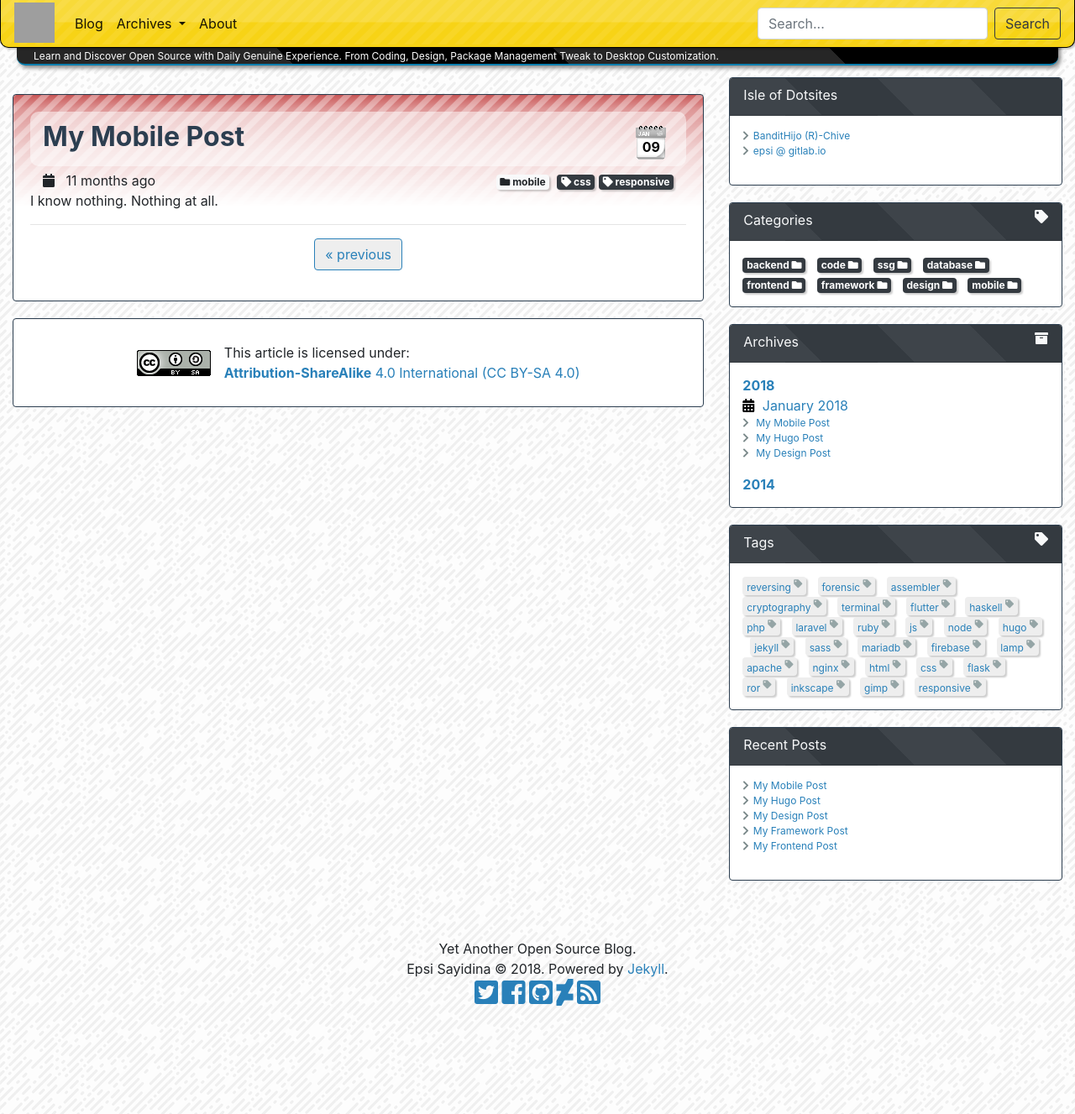
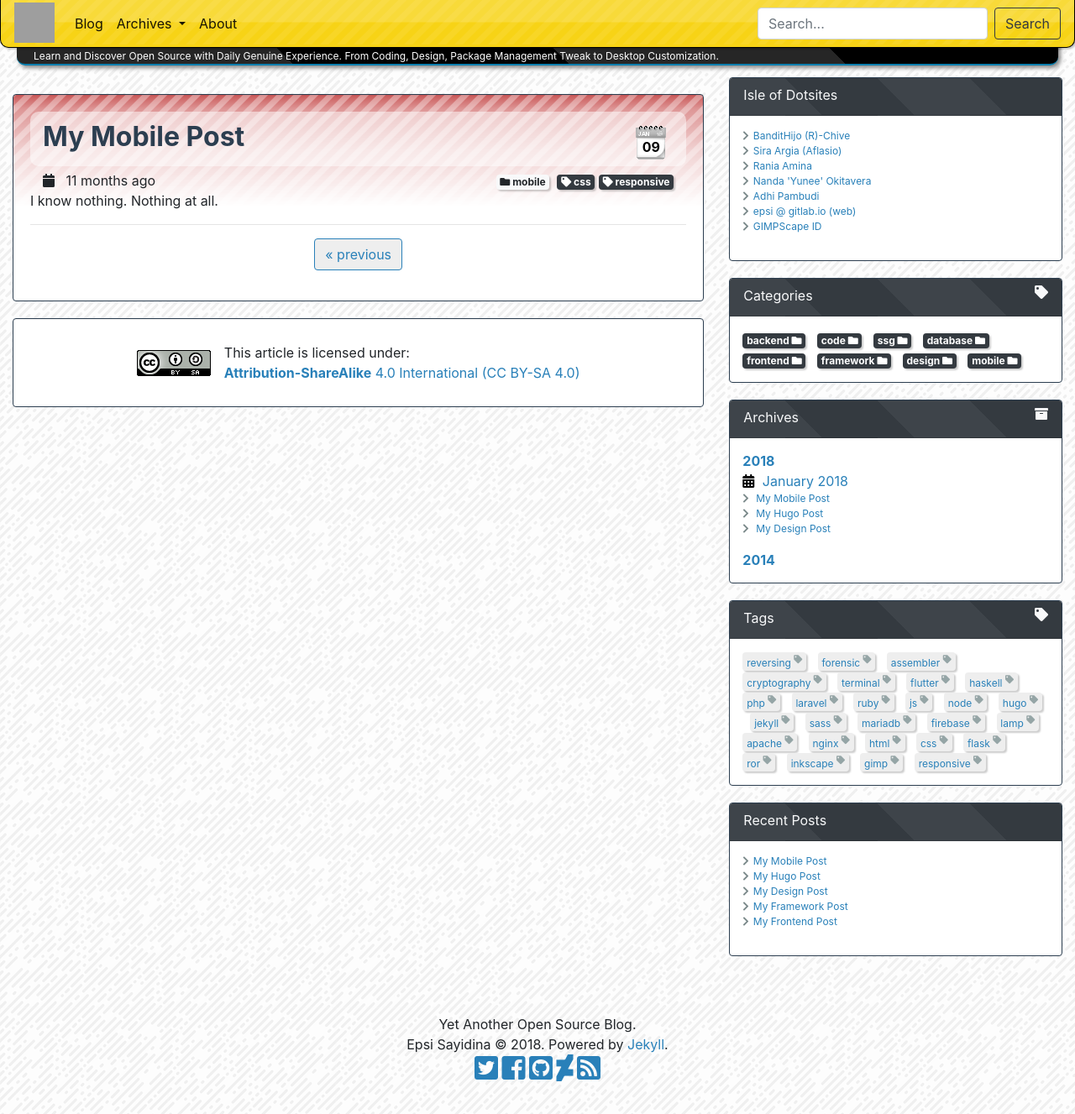
Before and after one commit to epsi-rns/demo-jekyll, a Jekyll site: the page built from _posts/frontend/2018-01-09-my-mobile-post.md, in a window 1280 px wide and 1338 px high. Shown: the top 1327 px of the window at 84% size. Built offline with Jekyll 4.4.1, drawn with Linux system fonts in a browser that asks for light colours; grey boxes are pictures that could not be loaded.

Commit message:
update friends.yml

```diff
--- a/_data/friends.yml
+++ b/_data/friends.yml
@@ -8,5 +8,20 @@
 - title: "BanditHijo (R)-Chive"
   url: http://bandithijo.com/
 
-- title: "epsi @ gitlab.io"
+- title: "Sira Argia (Aflasio)"
+  url: https://blog.aflasio.com/
+
+- title: "Rania Amina"
+  url: https://raniaamina.github.io/
+
+- title: "Nanda 'Yunee' Okitavera"
+  url: https://okitavera.github.io/
+
+- title: "Adhi Pambudi"
+  url: https://addy-dclxvi.github.io/
+
+- title: "epsi @ gitlab.io (web)"
   url: http://epsi-rns.gitlab.io/
+
+- title: "GIMPScape ID"
+  url: https://gimpscape.org/
```
